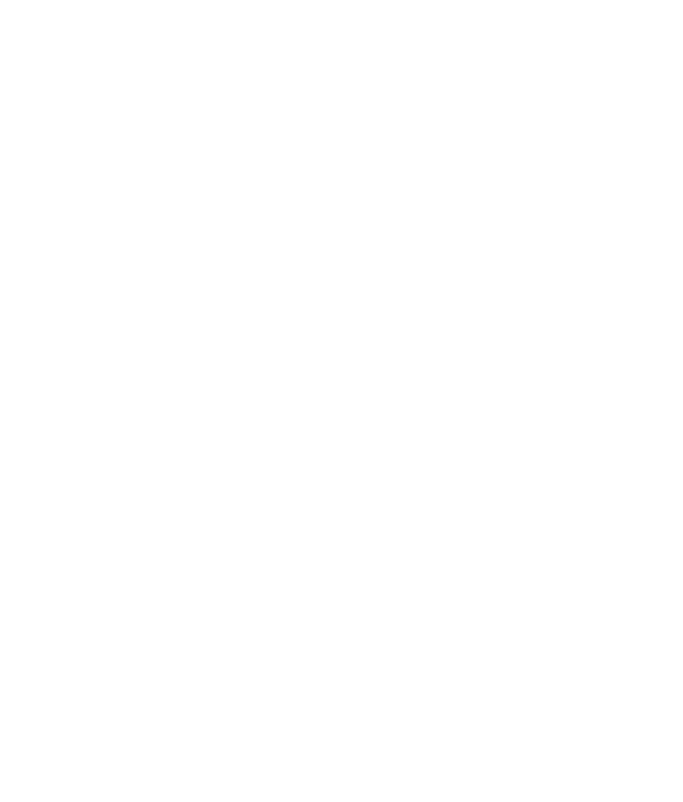
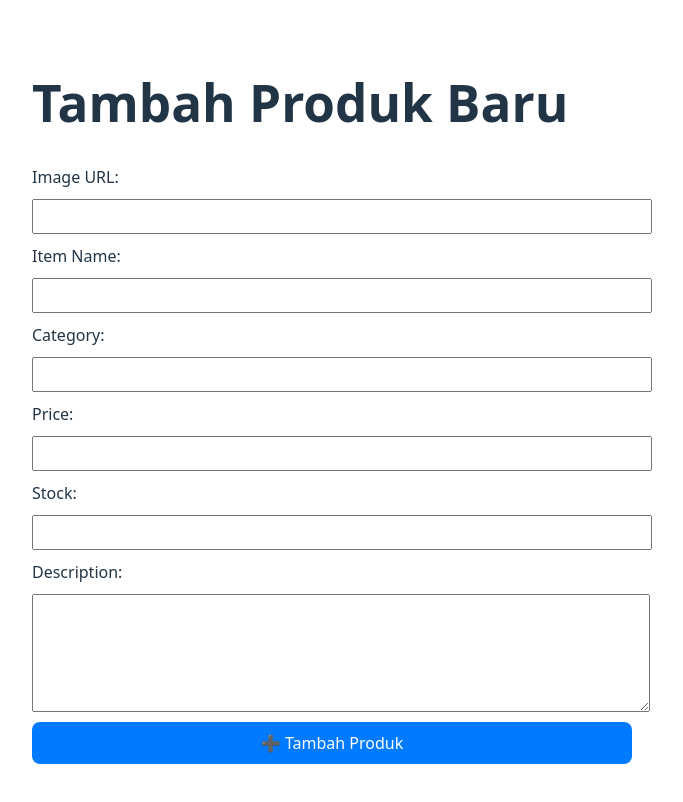
Before and after one commit to rahmatrians/lakupedia, a React (Vite) app: page /create-product in a window 1280 px wide. Before the commit this address had no page. Shown: the top 802 px of the page, without its empty margins (308-991 px from the left). Built offline with nearby package versions, Linux system fonts and the light colour scheme; sample sign-in values are in the browser's storage.

Commit message:
page admin list item and create new item

```diff
--- a/src/main.jsx
+++ b/src/main.jsx
@@ -15,9 +15,11 @@
 import Login from './pages/Login.jsx';
 import { AuthProvider } from './context/AuthContext.jsx';
 import axios from 'axios';
+import ListProduct from './pages/AdminProduct/ListProduct.jsx';
+import CreateProduct from './pages/AdminProduct/CreateProduct.jsx';
 
 
-const token = localStorage.getItem("accessToken");
+const token = localStorage.getItem("tokenSession");
 
 if (token) {
   axios.defaults.headers["Authorization"] = `Bearer ${token}`;
@@ -43,6 +45,8 @@
             <Route path="/personal-data/tambah" element={<TambahPersonalData />} />
             <Route path="/personal-data/edit/:id" element={<EditPersonalData />} />
             <Route path="/login" element={<Login />} />
+            <Route path="/list-product" element={<ListProduct/>} />
+            <Route path="/create-product" element={<CreateProduct/>} />
           </Routes>
 
           <Toaster />
--- /dev/null
+++ b/src/pages/AdminProduct/CreateProduct.jsx
@@ -0,0 +1,84 @@
+import React, { useState } from "react";
+import axios from "axios";
+import { useNavigate } from "react-router"; // Perbaiki import useNavigate
+import { useToast } from "../../components/ToastContext";
+
+function CreateProduct() {
+    let navigate = useNavigate();
+    let accessToken = localStorage.getItem("tokenSession");
+    const { showToast } = useToast();
+
+    // State untuk menyimpan data input
+    const [formData, setFormData] = useState({
+        image: "",
+        name: "",
+        category: "",
+        price: "",
+        stock: "",
+        description: "",
+    });
+
+    // Handle perubahan input
+    const handleChange = (e) => {
+        setFormData({
+            ...formData,
+            [e.target.name]: e.target.value,
+        });
+    };
+
+    // Handle submit form
+    const handleSubmit = async (e) => {
+        e.preventDefault();
+
+        try {
+            await axios.post(
+                "http://10.50.0.13:3002/products",{
+                    name: formData.name,
+                    price: formData.price,
+                    categoryId: formData.category,
+                    image: formData.image,
+                    description: formData.description,
+                    stock: formData.stock,
+                    userId: 4
+                }
+            );
+
+            showToast("Produk berhasil ditambahkan!", "success");
+            navigate("/list-product"); // Redirect ke halaman list product
+        } catch (error) {
+            console.log(error);
+            showToast("Gagal menambahkan produk", "error");
+        }
+    };
+
+    return (
+        <div style={{ maxWidth: "600px", margin: "auto", textAlign: "left" }}>
+            <h1>Tambah Produk Baru</h1>
+            <form onSubmit={handleSubmit} style={{ display: "flex", flexDirection: "column", gap: "10px" }}>
+                <label>Image URL:</label>
+                <input type="text" name="image" value={formData.image} onChange={handleChange} required style={{ width: "100%", padding: "8px" }} />
+
+                <label>Item Name:</label>
+                <input type="text" name="name" value={formData.name} onChange={handleChange} required style={{ width: "100%", padding: "8px" }} />
+
+                <label>Category:</label>
+                <input type="text" name="category" value={formData.category} onChange={handleChange} required style={{ width: "100%", padding: "8px" }} />
+
+                <label>Price:</label>
+                <input type="number" name="price" value={formData.price} onChange={handleChange} required style={{ width: "100%", padding: "8px" }} />
+
+                <label>Stock:</label>
+                <input type="number" name="stock" value={formData.stock} onChange={handleChange} required style={{ width: "100%", padding: "8px" }} />
+
+                <label>Description:</label>
+                <textarea name="description" value={formData.description} onChange={handleChange} required style={{ width: "100%", padding: "8px", height: "100px" }} />
+
+                <button type="submit" style={{ padding: "10px", backgroundColor: "#007BFF", color: "white", border: "none", cursor: "pointer" }}>
+                    ➕ Tambah Produk
+                </button>
+            </form>
+        </div>
+    );
+}
+
+export default CreateProduct;
--- /dev/null
+++ b/src/pages/AdminProduct/ListProduct.jsx
@@ -0,0 +1,105 @@
+import React, { useEffect, useState } from "react";
+import Menus from "../../components/Menus";
+import axios from "axios";
+import { Link, useNavigate } from 'react-router';
+import { useToast } from "../../components/ToastContext";
+
+function ListProduct() {
+    let navigate = useNavigate();
+    let accessToken = localStorage.getItem("tokenSession");
+    const { showToast } = useToast();
+    const [personalData, setPersonalData] = useState(null);
+
+    useEffect(() => {
+        fetchData();
+    }, []);
+
+    const fetchData = async () => {
+        try {
+            const response = await axios.get("http://10.50.0.13:3002/products", {
+                headers: { Authorization: `Bearer ${accessToken}` },
+            });
+            setPersonalData(response.data);
+        } catch (error) {
+            console.log(error);
+        }
+    };
+
+    const deletePersonalData = async (id) => {
+        if (!window.confirm("Apakah Anda yakin ingin menghapus data ini?")) return;
+
+        try {
+            await axios.delete(`http://10.50.0.13:3002/products${id}`);
+            fetchData();
+            showToast("Berhasil hapus data", "success");
+        } catch (error) {
+            console.log(error);
+            showToast("Gagal hapus data", "error");
+        }
+    };
+
+    return (
+        <>
+            <h1>List Product</h1>
+
+            <button>
+                <Link to={"/create-product"}>➕ Add New Item</Link>
+            </button>
+
+            <br />
+            <br />
+
+            <div>
+                {personalData == null ? (
+                    <p>Data sedang dimuat...</p>
+                ) : (
+                    <table border="1" cellPadding="10" width="100%">
+                        <thead>
+                            <tr>
+                                <th>ID</th>
+                                <th>Image</th>
+                                <th>Item Name</th>
+                                <th>Category</th>
+                                <th>Price</th>
+                                <th>Stock</th>
+                                <th>Action</th>
+                            </tr>
+                        </thead>
+                        <tbody>
+                            {personalData.map((item) => (
+                                <tr key={item.id}>
+                                    <td>{item.id}</td>
+                                    <td>
+                                        {item.image ? (
+                                            <img src={item.image} alt={item.name} width="50" />
+                                        ) : (
+                                            "No Image"
+                                        )}
+                                    </td>
+                                    <td>{item.name}</td>
+                                    <td>{item.category}</td>
+                                    <td>{item.price}</td>
+                                    <td>{item.stock}</td>
+                                    <td>
+                                        {/* <Link to={`/personal-data/${item.id}`}>🔍 View</Link> |{" "} */}
+                                        <Link to={`/personal-data/edit/${item.id}`}> Edit</Link>
+                                    </td>
+                                </tr>
+                            ))}
+                        </tbody>
+                    </table>
+                )}
+            </div>
+
+            {/* <br />
+            <button>
+                <Link to={"/personal-data/tambah"}>➕ Tambah Data</Link>
+            </button> */}
+{/*
+            <br />
+            <Menus /> */}
+        </>
+    );
+}
+
+export default ListProduct;
--- a/src/pages/Login.jsx
+++ b/src/pages/Login.jsx
@@ -29,8 +29,6 @@
         }
     }
 
-
-
     return (
         <>
             <form onSubmit={handleSubmit}>
```
